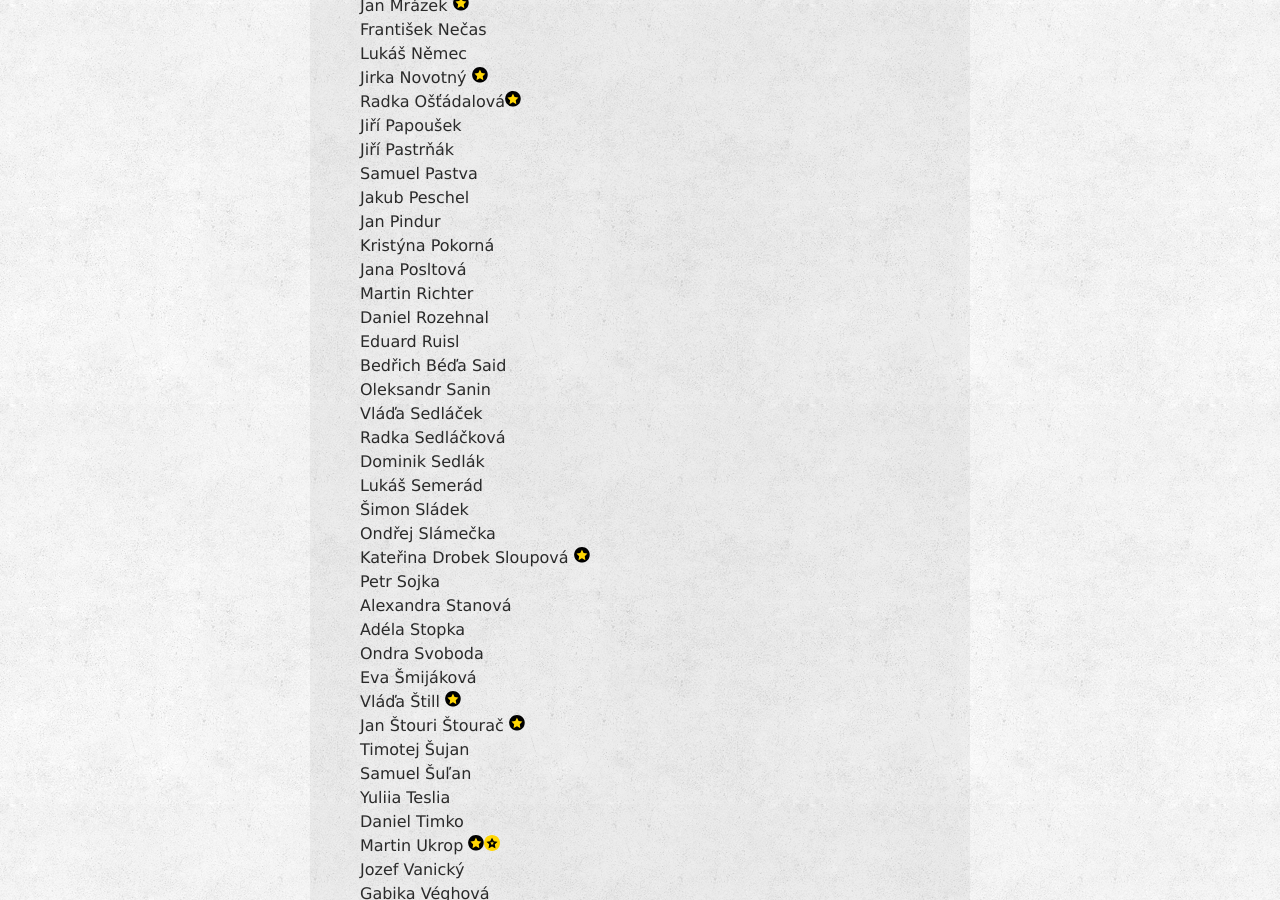
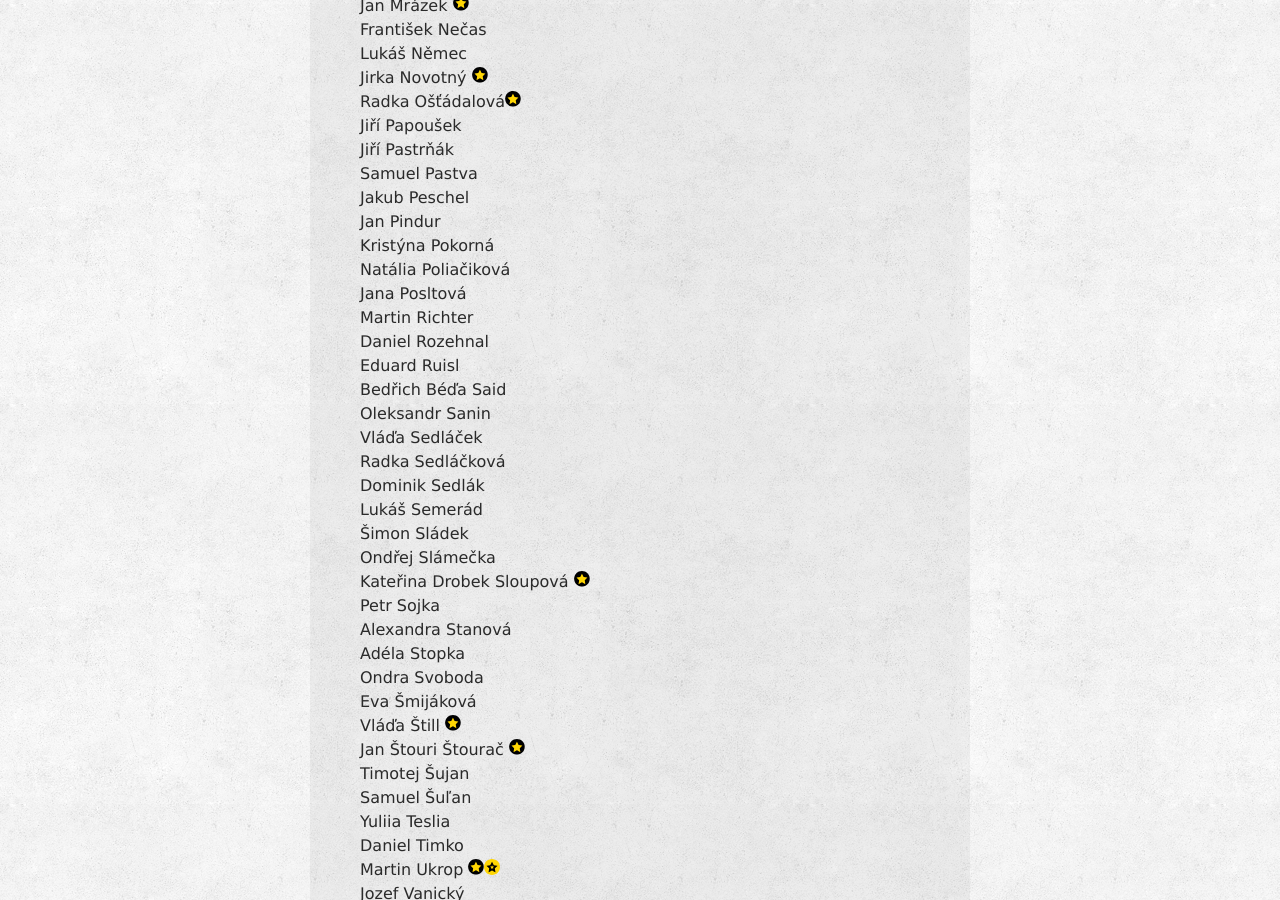
Before and after one commit to zverinec/zverinec-web, a Jekyll site: the page built from _pages/members.md, in a window 1280 px wide and 900 px high, scrolled down 3396 px. Built offline with Jekyll 4.4.1, drawn with Linux system fonts in a browser that asks for light colours; comment, search, counter and statistics services are not loaded.

Commit message:
added a member

```diff
--- a/_pages/members.md
+++ b/_pages/members.md
@@ -135,6 +135,7 @@ Samuel Pastva<br/>
 Jakub Peschel<br/>
 Jan Pindur<br/>
 Kristýna Pokorná<br/>
+Natália Poliačiková<br/>
 Jana Posltová<br/>
 Martin Richter<br/>
 Daniel Rozehnal<br/>
```
